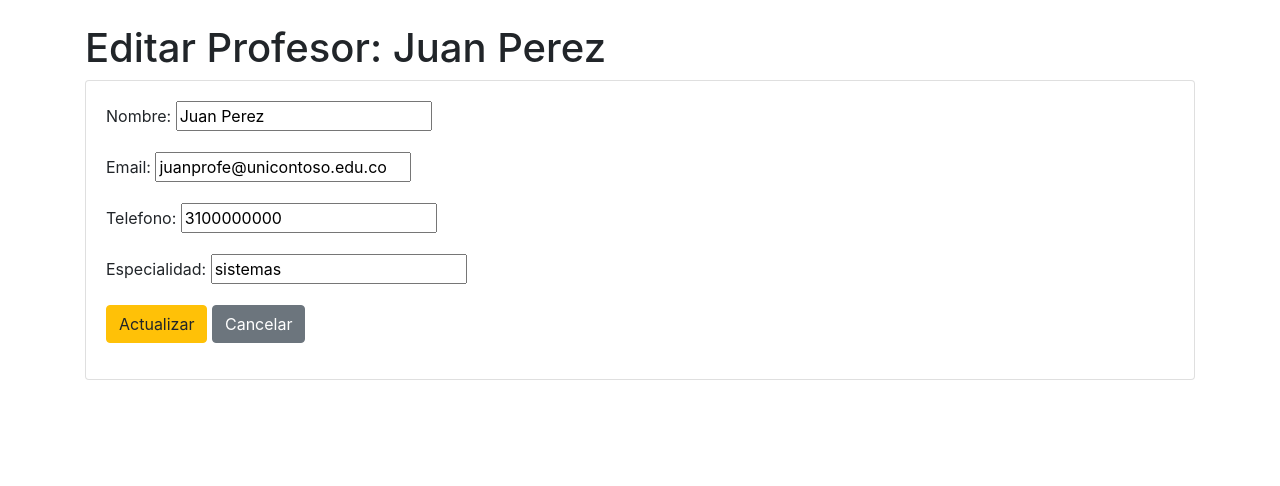
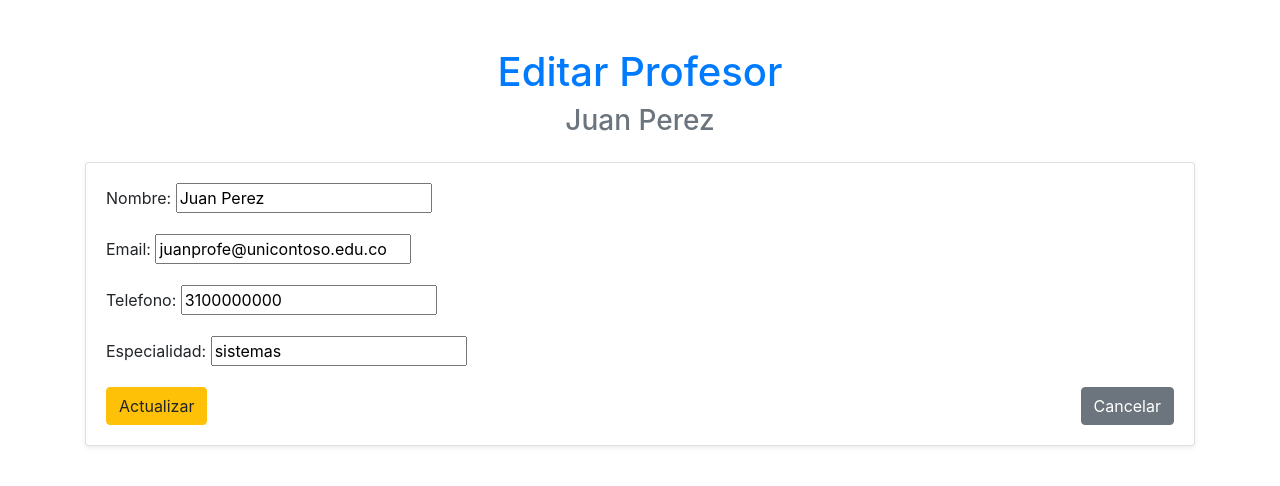
Before and after one commit to juliankaGaray/universidad_contoso, a Django app: page /profesores/1/editar/ in a window 1280 px wide. Shown: the top 486 px of the page. Run offline with Django 3.2, Linux system fonts and the light colour scheme; data comes from the database, SQL or seed files in the repository; some libraries are stand-ins or nearby versions.

Commit message:
Update editar_profesor.html

```diff
--- a/gestion_academica/templates/gestion_academica/editar_profesor.html
+++ b/gestion_academica/templates/gestion_academica/editar_profesor.html
@@ -6,14 +6,16 @@
   <link rel="stylesheet" href="https://stackpath.bootstrapcdn.com/bootstrap/4.5.2/css/bootstrap.min.css">
 </head>
 <body>
-  <div class="container mt-4">
-    <h1>Editar Profesor: {{ profesor.nombre }}</h1>
-    <div class="card">
+  <div class="container mt-5">
+    <h1 class="text-center text-primary">Editar Profesor</h1>
+    <h3 class="text-center text-muted">{{ profesor.nombre }}</h3>
+
+    <div class="card shadow-sm mt-4">
       <div class="card-body">
         <form method="post">
           {% csrf_token %}
           {{ form.as_p }}
-          <div class="form-group mt-3">
+          <div class="d-flex justify-content-between mt-3">
             <button type="submit" class="btn btn-warning">Actualizar</button>
             <a href="{% url 'detalle_profesor' profesor.id %}" class="btn btn-secondary">Cancelar</a>
           </div>
```
